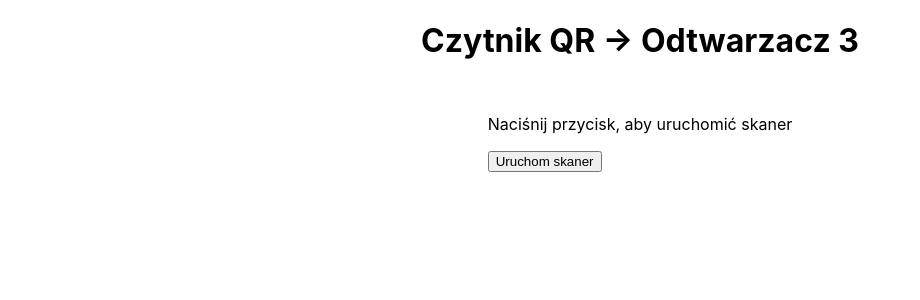
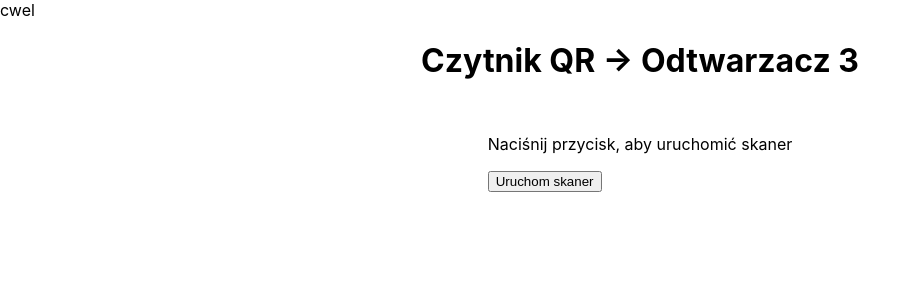
Before and after one commit to pusheno/hitster, a React (Create React App) app in the folder my-app/: page / in a window 1280 px wide. Shown: the top 300 px of the page, without its empty margins (0-920 px from the left). Built offline with nearby package versions, Linux system fonts and the light colour scheme.

Commit message:
Update App.js

```diff
--- a/my-app/src/App.js
+++ b/my-app/src/App.js
@@ -74,7 +74,8 @@ function App() {
   };
 
   return (
-    <div className="App">
+    <div className="App cwel">
+    cwel
       <header className="App-header">
         <h1>Czytnik QR → Odtwarzacz 3</h1>
 
@@ -121,7 +122,7 @@ function App() {
             {/* Przycisk Odtwórz – widoczny tylko gdy jeszcze nie gra */}
             {pendingSong && (
               <button className="big-play-btn" onClick={startPlaying}>
-                Odtwórzzz ▶
+                Odtwórzzzzzz ▶
               </button>
             )}
 
```
